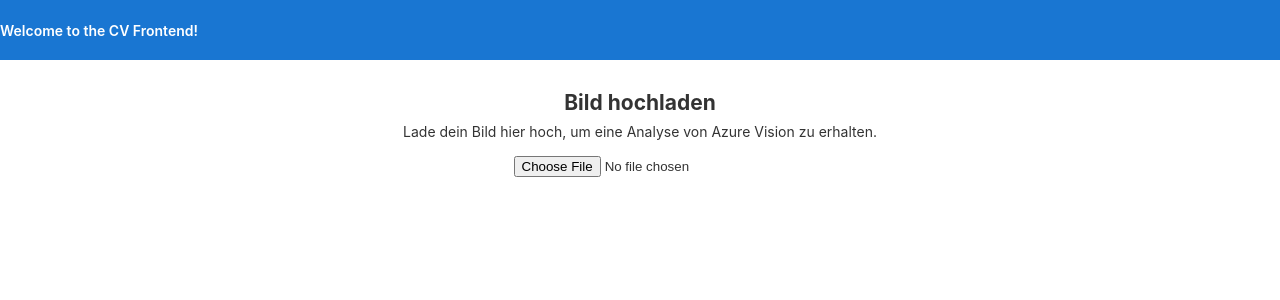
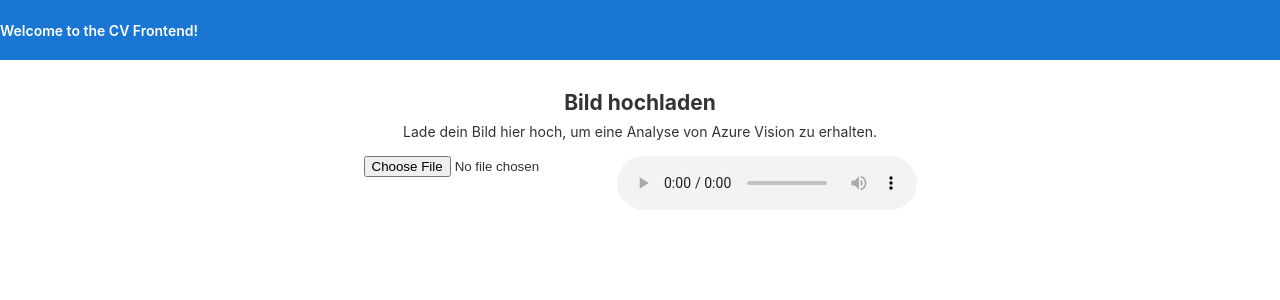
Before and after one commit to laurall11/CC_ComputerVision, an Angular app in the folder CV_FE/cv-frontend/: page / in a window 1280 px wide. Shown: the top 300 px of the page. Built offline with nearby package versions, Linux system fonts and the light colour scheme.

Commit message:
wav test

```diff
--- a/CV_FE/cv-frontend/src/app/app.component.html
+++ b/CV_FE/cv-frontend/src/app/app.component.html
@@ -153,5 +153,9 @@
 
     <div class="card-container">
         <input type="file" name="uploadfile" id="img-upload" (change)="onFileUpload($event.target.files)" />
+        <audio controls>
+            <source src="./assets/audio/piano2.wav" type="audio/wav">
+            Sorry - Ihr Browser hat keine Unterstützung für dieses Audio-Format.
+        </audio>
     </div>
 </div>
```
Also changed, not shown: 1 other file (tests, documents, lock files or other folders).
